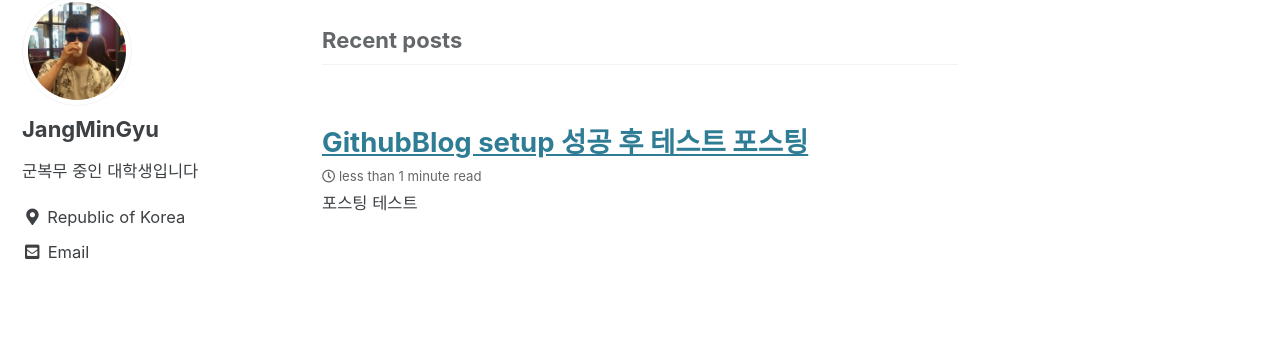
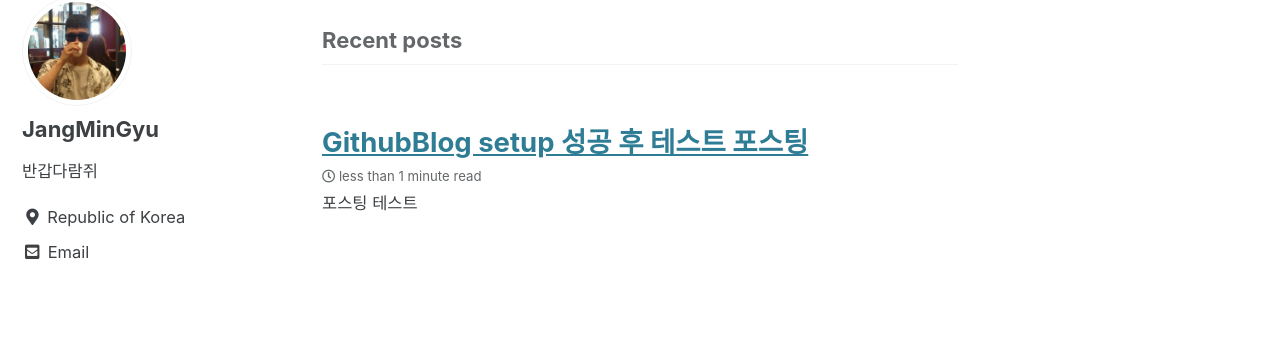
Before and after one commit to alsrb9936/alsrb9936.github.io, a Jekyll site: the page built from index.html, in a window 1280 px wide. Shown: the part 115-468 px from the top of the page. Built offline with Jekyll 4.4.1, drawn with Linux system fonts in a browser that asks for light colours; cached includes are drawn as plain includes; the list of posts is cut into pages by our own code.

Commit message:
change profile

```diff
--- a/_config.yml
+++ b/_config.yml
@@ -95,7 +95,7 @@ analytics:
 author:
   name             : "JangMinGyu"
   avatar           : "/assets/images/My_profile.jpg"
-  bio              : "군복무 중인 대학생입니다"
+  bio              : "반갑다람쥐"
   location         : "Republic of Korea"
   email            : "ghfn123@gmail.com"
   links:
```
Also changed, not shown: README.md (deleted).
